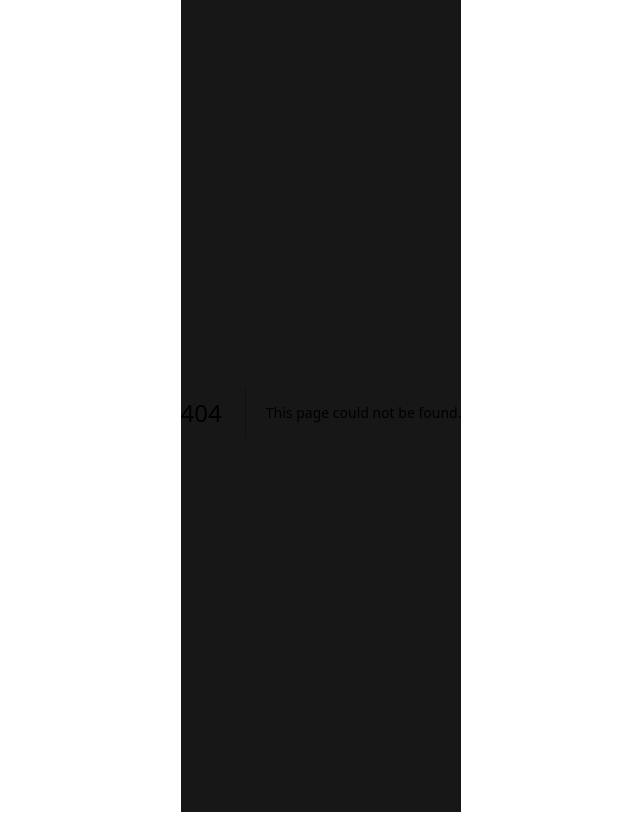
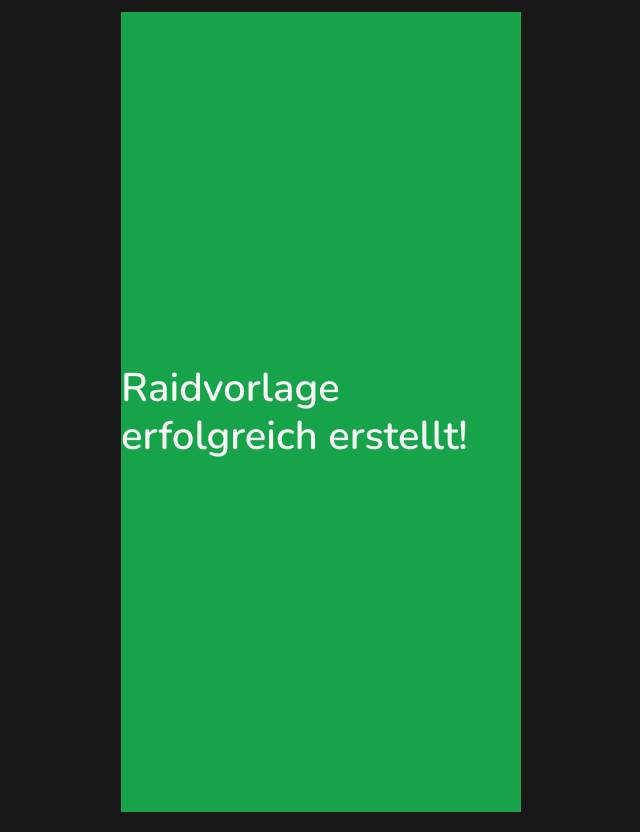
Before and after one commit to fvrxn/pogoraid-website, a Next.js app: page /success in a window 1280 px wide. Before the commit this address had no page. Shown: the whole page, without its empty margins (319-959 px from the left). Built offline with nearby package versions, Linux system fonts and the light colour scheme.

Commit message:
create success page

```diff
--- /dev/null
+++ b/app/success/page.tsx
@@ -0,0 +1,11 @@
+"use client"
+
+export default function Success() {
+    return (
+        <div className="flex flex-col items-center justify-center h-screen bg-primary">
+            <h1 className="text-white font-Nunito font-semibold text-heading">Raidvorlage erfolgreich erstellt!</h1>
+            <div id="textbox">{}</div>
+            <div id="socials"></div>
+        </div>
+    );
+}
```
